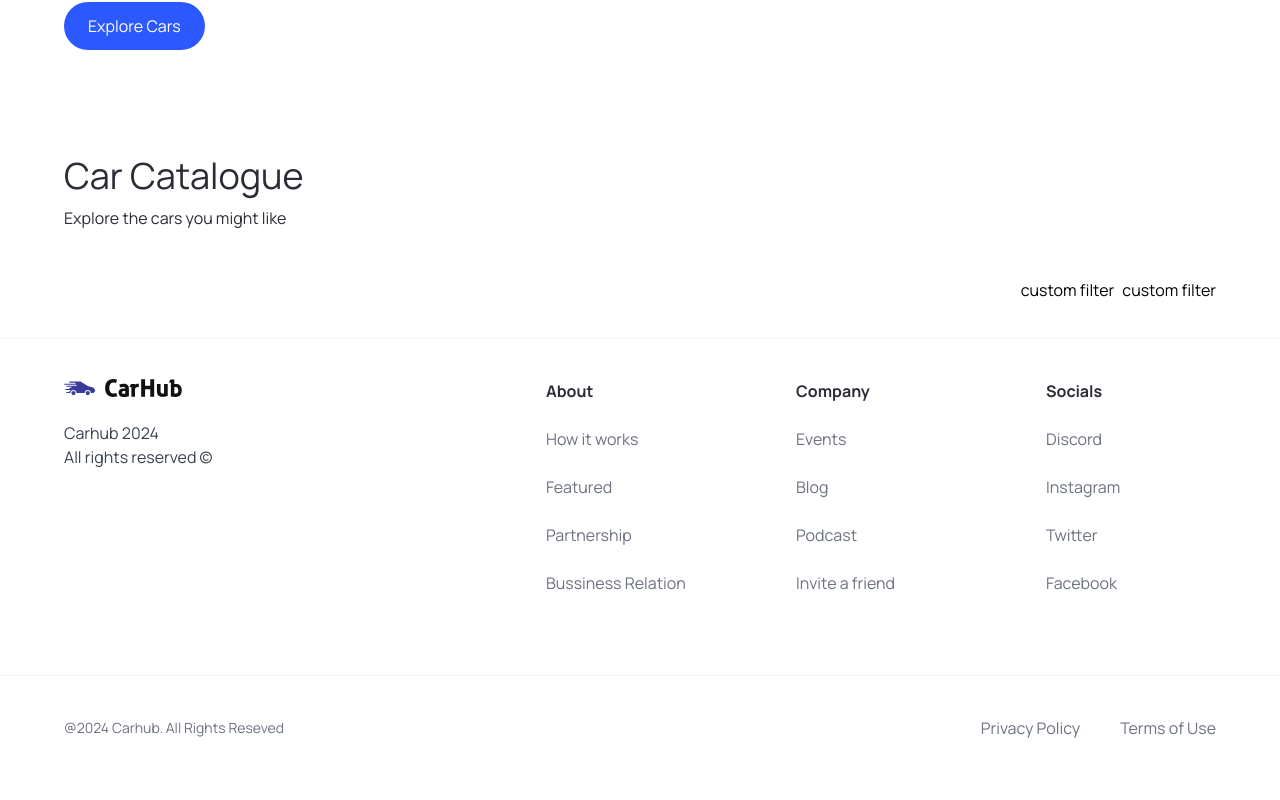
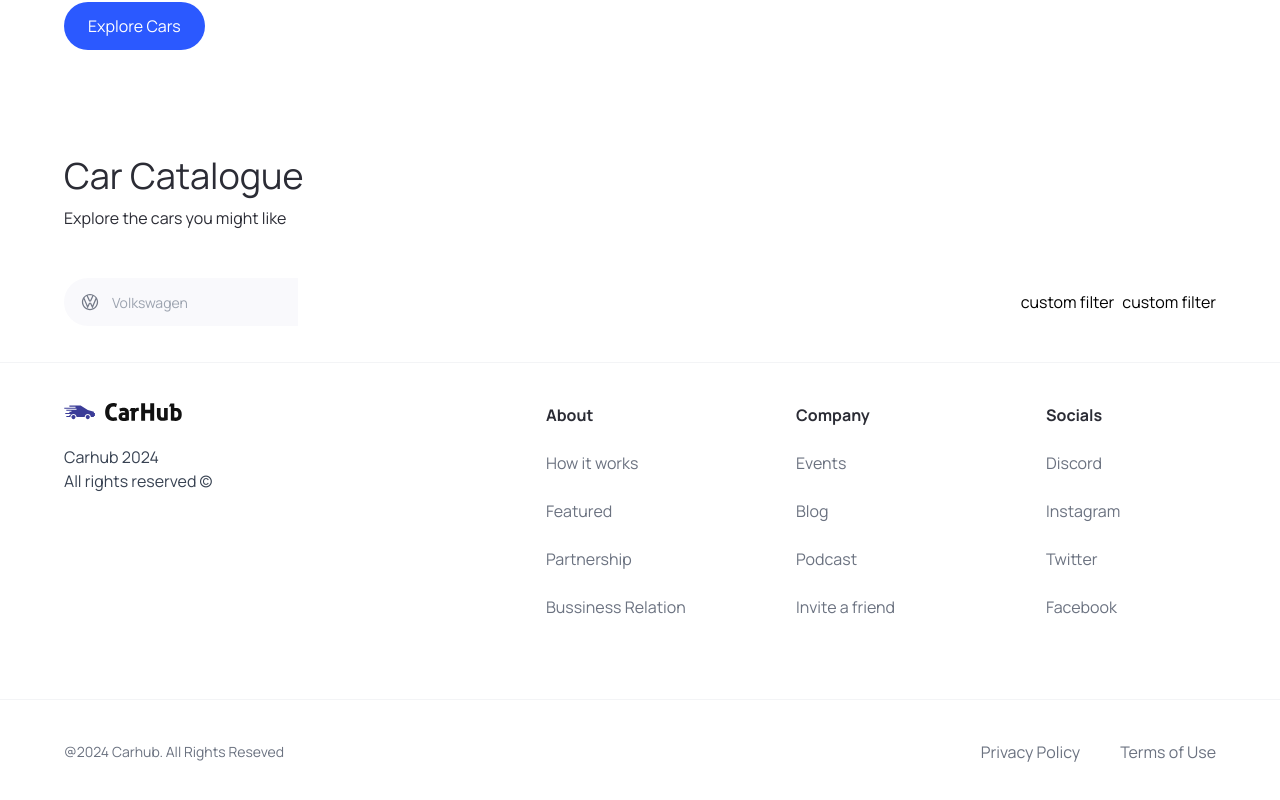
Before and after one commit to zhale-el/cars-nextjs, a Next.js app: page / in a window 1280 px wide. Shown: the part 708-1508 px from the top of the page. Built offline with nearby package versions, Linux system fonts and the light colour scheme.

Commit message:
add search manufaturer

```diff
--- a/components/searchBar/index.tsx
+++ b/components/searchBar/index.tsx
@@ -1,10 +1,19 @@
 "use client";
+import SearchManufacturer from "../searchManufacturer";
+import { useEffect, useState } from "react";
 
 const SearchBar = () => {
+  const [manufacturer, setManufacturer] = useState("");
+
   const handleSearch = () => {};
   return (
     <form onSubmit={handleSearch}>
-      <div className="searchbar__item"></div>
+      <div className="searchbar__item">
+        <SearchManufacturer
+          manufacturer={manufacturer}
+          setManufacturer={setManufacturer}
+        />
+      </div>
     </form>
   );
 };
--- /dev/null
+++ b/components/searchManufacturer/index.tsx
@@ -0,0 +1,37 @@
+"use client";
+import { useState } from "react";
+import { SearchManufacturerProps } from "@/types";
+import { Combobox, Transition } from "@headlessui/react";
+import Image from "next/image";
+const SearchManufacturer = ({
+  manufacturer,
+  setManufacturer,
+}: SearchManufacturerProps) => {
+  const [query, setQuery] = useState("");
+
+  return (
+    <div className="search-manufacturer">
+      <Combobox>
+        <div className="relative w-full">
+          <Combobox.Button className="absolute top-[14px]">
+            <Image
+              src="/car-logo.svg"
+              width={20}
+              height={20}
+              className="ml-4"
+              alt="Car Logo"
+            />
+          </Combobox.Button>
+          <Combobox.Input
+            className="search-manufacturer__input"
+            placeholder="Volkswagen"
+            displayValue={(manufacturer: string) => manufacturer}
+            onChange={(e) => setQuery(e.target.value)}
+          />
+        </div>
+      </Combobox>
+    </div>
+  );
+};
+
+export default SearchManufacturer;
--- a/types/index.ts
+++ b/types/index.ts
@@ -6,3 +6,8 @@
   handleClick?: MouseEventHandler<HTMLButtonElement>;
   btnType?: "button" | "submit";
 }
+
+export interface SearchManufacturerProps {
+  manufacturer: string;
+  setManufacturer: (manufacturer: string) => void;
+}
```
Also changed, not shown: package.json (+5 -4 lines), 1 other file (tests, documents, lock files or other folders).
